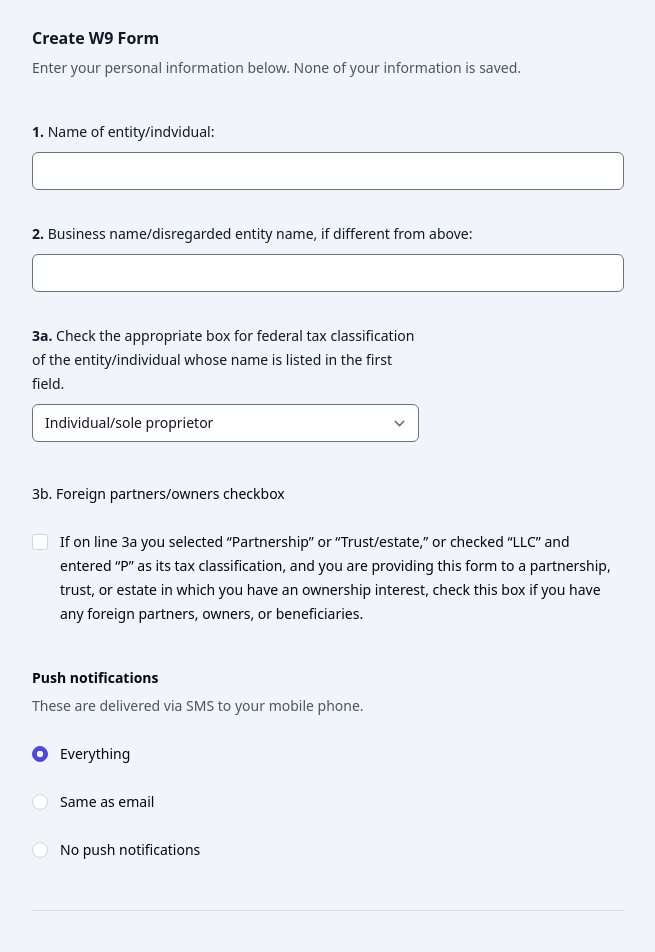
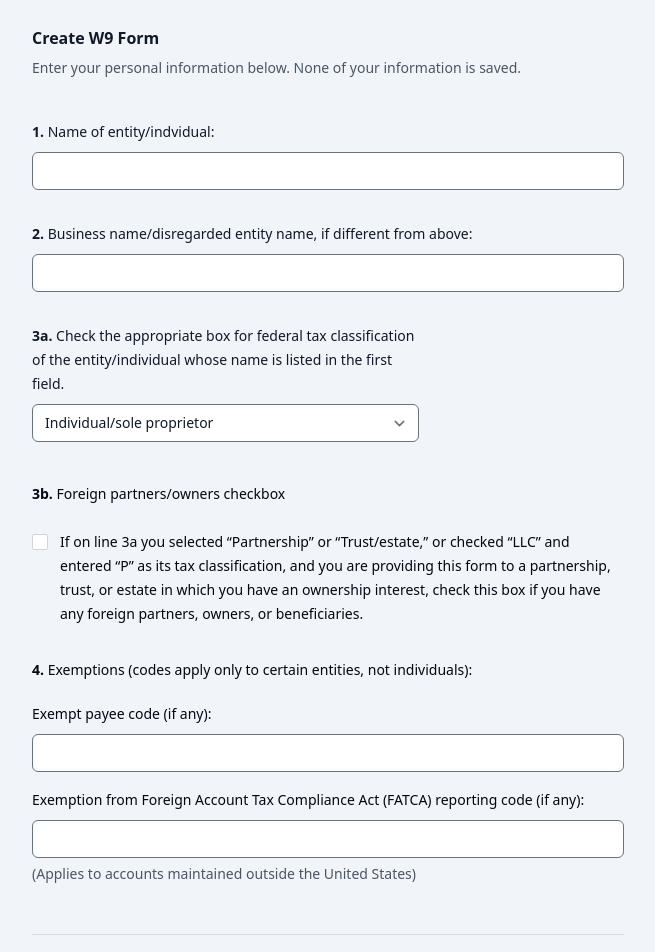
Before and after one commit to nmcmaster/w9, a Next.js app: page / in a window 1280 px wide. Shown: the top 952 px of the page, without its empty margins (312-967 px from the left). Built offline with nearby package versions, Linux system fonts and the light colour scheme.

Commit message:
exemptions

```diff
--- a/components/W9Form.tsx
+++ b/components/W9Form.tsx
@@ -140,7 +140,7 @@
         </div>
         <div className="mt-10 space-y-10">
             <fieldset>
-                <legend className="text-sm/6 font-medium text-gray-950">3b. Foreign partners/owners checkbox</legend>
+                <legend className="text-sm/6 font-medium text-gray-950"><span className="font-bold">3b.</span> Foreign partners/owners checkbox</legend>
                 <div className="mt-6 space-y-6">
                     <div className="flex gap-3">
                         <div className="flex h-6 shrink-0 items-center">
@@ -190,47 +190,40 @@
 
                 </div>
             </fieldset>
+        </div>
 
-            <fieldset>
-                <legend className="text-sm/6 font-semibold text-gray-950">Push notifications</legend>
-                <p className="mt-1 text-sm/6 text-gray-600">These are delivered via SMS to your mobile phone.</p>
-                <div className="mt-6 space-y-6">
-                    <div className="flex items-center gap-x-3">
-                        <input
-                            defaultChecked
-                            id="push-everything"
-                            name="push-notifications"
-                            type="radio"
-                            className="relative size-4 appearance-none rounded-full border border-gray-300 bg-white before:absolute before:inset-1 before:rounded-full before:bg-white not-checked:before:hidden checked:border-indigo-600 checked:bg-indigo-600 focus-visible:outline-2 focus-visible:outline-offset-2 focus-visible:outline-indigo-600 disabled:border-gray-300 disabled:bg-gray-100 disabled:before:bg-gray-400 forced-colors:appearance-auto forced-colors:before:hidden"
-                        />
-                        <label htmlFor="push-everything" className="block text-sm/6 font-medium text-gray-950">
-                            Everything
-                        </label>
-                    </div>
-                    <div className="flex items-center gap-x-3">
-                        <input
-                            id="push-email"
-                            name="push-notifications"
-                            type="radio"
-                            className="relative size-4 appearance-none rounded-full border border-gray-300 bg-white before:absolute before:inset-1 before:rounded-full before:bg-white not-checked:before:hidden checked:border-indigo-600 checked:bg-indigo-600 focus-visible:outline-2 focus-visible:outline-offset-2 focus-visible:outline-indigo-600 disabled:border-gray-300 disabled:bg-gray-100 disabled:before:bg-gray-400 forced-colors:appearance-auto forced-colors:before:hidden"
-                        />
-                        <label htmlFor="push-email" className="block text-sm/6 font-medium text-gray-950">
-                            Same as email
-                        </label>
-                    </div>
-                    <div className="flex items-center gap-x-3">
-                        <input
-                            id="push-nothing"
-                            name="push-notifications"
-                            type="radio"
-                            className="relative size-4 appearance-none rounded-full border border-gray-300 bg-white before:absolute before:inset-1 before:rounded-full before:bg-white not-checked:before:hidden checked:border-indigo-600 checked:bg-indigo-600 focus-visible:outline-2 focus-visible:outline-offset-2 focus-visible:outline-indigo-600 disabled:border-gray-300 disabled:bg-gray-100 disabled:before:bg-gray-400 forced-colors:appearance-auto forced-colors:before:hidden"
-                        />
-                        <label htmlFor="push-nothing" className="block text-sm/6 font-medium text-gray-950">
-                            No push notifications
-                        </label>
-                    </div>
-                </div>
-            </fieldset>
+        <div className="mt-8 text-sm/6 font-medium text-gray-950">
+            <span className="font-bold">4.</span> Exemptions (codes apply only to certain entities, not individuals):
         </div>
+        <div className="mt-5 sm:col-span-6">
+            <label htmlFor="last-name" className="block text-sm/6 font-medium text-gray-950">
+                Exempt payee code (if any):
+            </label>
+            <div className="mt-2">
+                <input
+                    id="last-name"
+                    name="last-name"
+                    type="text"
+                    autoComplete="family-name"
+                    className="block w-full rounded-md bg-white px-3 py-1.5 text-base text-gray-900 outline-1 -outline-offset-1 outline-gray-300 placeholder:text-gray-400 focus:outline-2 focus:-outline-offset-2 focus:outline-indigo-600 sm:text-sm/6"
+                />
+            </div>
+        </div>
+        <div className="mt-4 sm:col-span-6">
+            <label htmlFor="last-name" className="block text-sm/6 font-medium text-gray-950">
+                Exemption from Foreign Account Tax Compliance Act (FATCA) reporting code (if any):
+            </label>
+            <div className="mt-2">
+                <input
+                    id="last-name"
+                    name="last-name"
+                    type="text"
+                    autoComplete="family-name"
+                    className="block w-full rounded-md bg-white px-3 py-1.5 text-base text-gray-900 outline-1 -outline-offset-1 outline-gray-300 placeholder:text-gray-400 focus:outline-2 focus:-outline-offset-2 focus:outline-indigo-600 sm:text-sm/6"
+                />
+            </div>
+            <div className="mt-1 text-sm/6 text-gray-600">(Applies to accounts maintained outside the United States)</div>
+        </div>
+
     </div>)
 }
```
